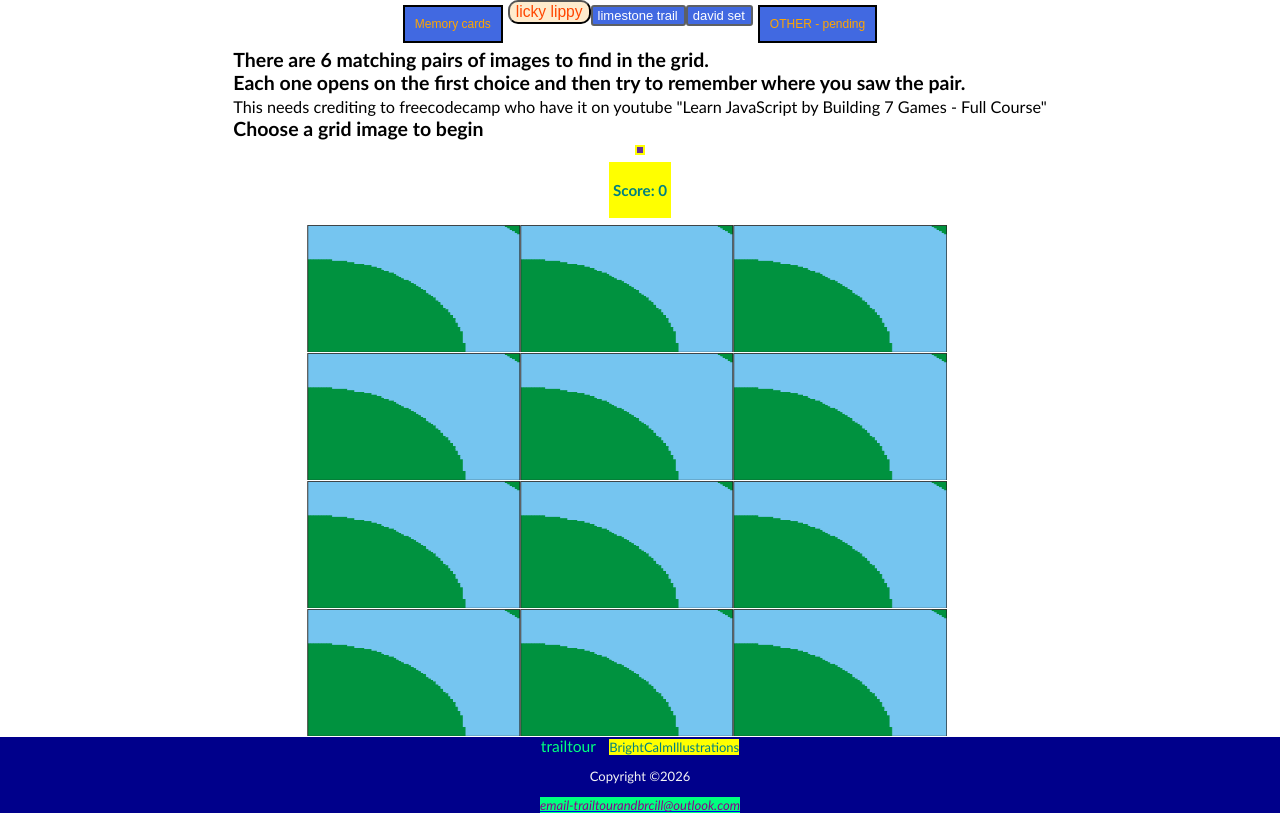
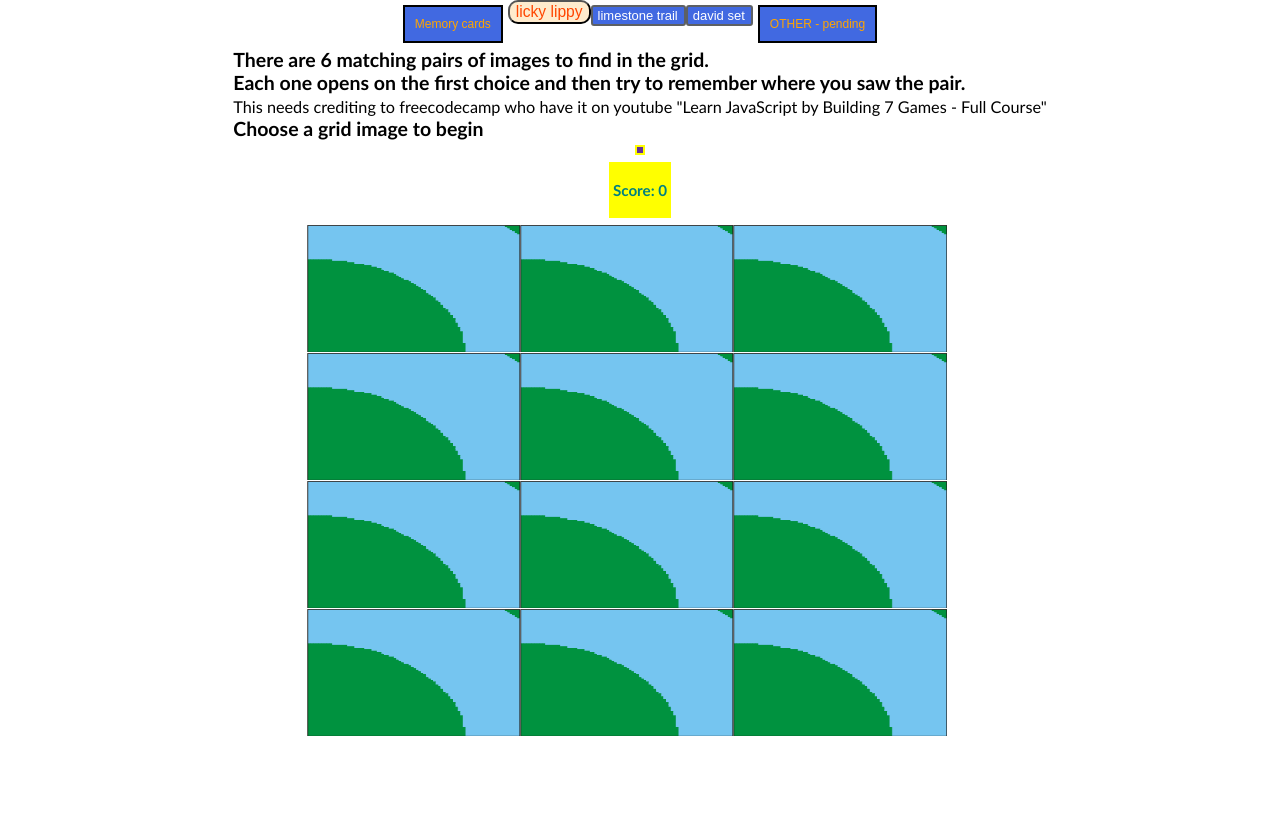
Before and after one commit to Iamcertainlyhappytoday/memcard, a plain HTML site: page index.html in a window 1280 px wide. Drawn offline with Linux system fonts and the light colour scheme.

Commit message:
remove footer

```diff
--- a/index.html
+++ b/index.html
@@ -90,11 +90,6 @@
 
 </div>
 
-    <div class="containerfoot">
-        <span class="headline">trailtour</span> <span class="postsabout"> BrightCalmIllustrations </span><p> Copyright &copy;<span id="copy"></span></p>
-        <address> <a href="mailto:trailtourandbrcill@outlook.com"><span class="mail"> email-trailtourandbrcill@outlook.com</span></a>
-        </address>
-    </div>
 
 
 </body>
```
